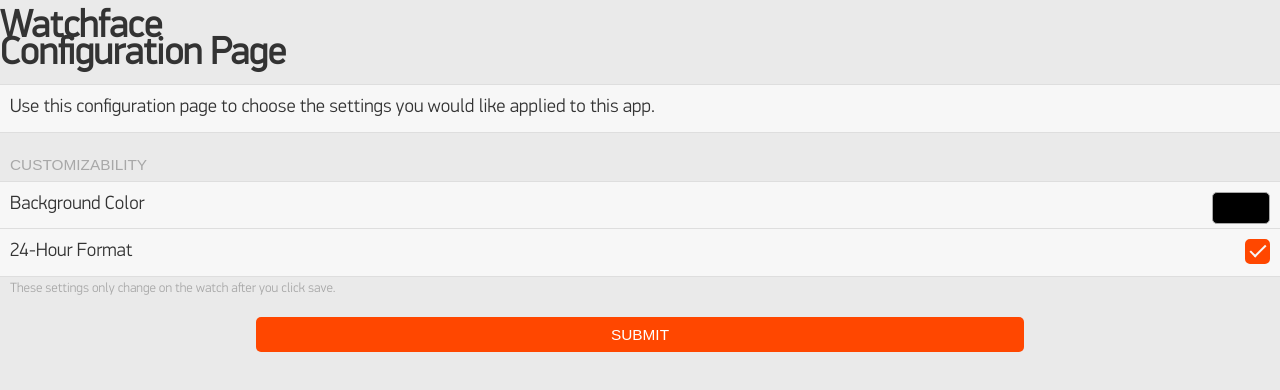
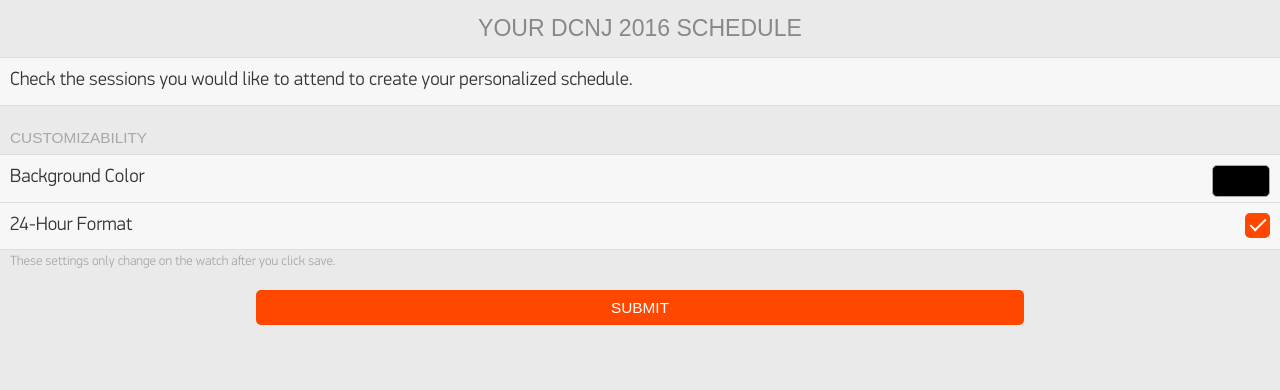
Before and after one commit to wheatpenny/dcnj-pebbapp, a plain HTML site: page index.html in a window 1280 px wide. Drawn offline with Linux system fonts and the light colour scheme; a script that the page names is missing.

Commit message:
Add CSS. Update text.

```diff
--- /dev/null
+++ b/css/style.css
@@ -0,0 +1,9 @@
+.title {
+  padding: 0 10px;
+  text-transform: uppercase;
+  font-family: 'PT Sans', sans-serif;
+  font-size: 1.2em;
+  font-weight: 500;
+  color: #888888;
+  text-align: center;
+}
--- a/index.html
+++ b/index.html
@@ -4,19 +4,18 @@
   <meta charset="UTF-8">
   <title></title>
   <link rel='stylesheet' type='text/css' href='./bower_components/pebble-slate/dist/css/slate.min.css'>
-  <link rel='stylesheet' type='text/css' href='./dcnj-pebbapp/css/style.css'>
+  <link rel='stylesheet' type='text/css' href='./css/style.css'>
 </head>
 <body>
   <div class='item-container'>
-    <h1 class='title'>Watchface<br>Configuration Page</h1>
+    <h1 class='title'>Your DCNJ 2016 Schedule</h1>
   </div>
 
   <div class='item-container'>
     <div class='item-container-content'>
-      <div class='item'>
-        Use this configuration page to choose the settings you would like
-        applied to this app.
-      </div>
+      <p class='item'>
+        Check the sessions you would like to attend to create your personalized schedule.
+      </p>
     </div>
   </div>
 
```
